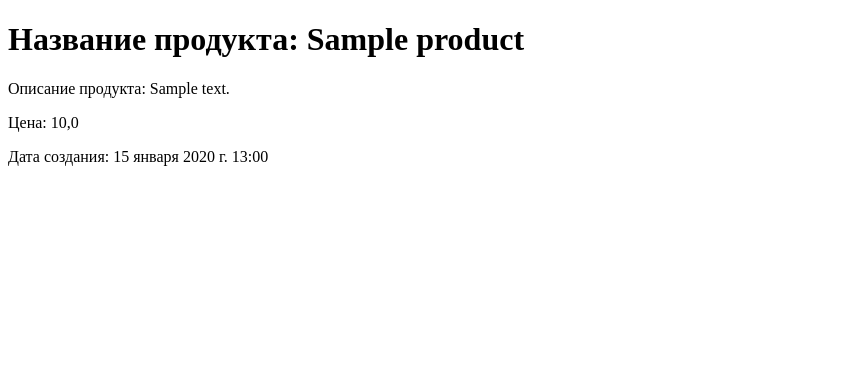
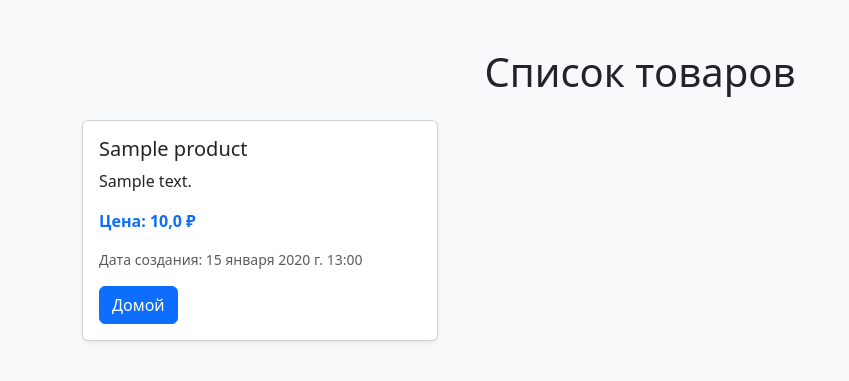
Before and after one commit to KimuraTomioko/BookStore, a Django app: page /shop/product/all/ in a window 1280 px wide. Shown: the top 381 px of the page, without its empty margins (0-849 px from the left). Run offline with Django 5.2, Linux system fonts and the light colour scheme; tables that the repository leaves empty hold one stand-in row (values such as "Sample post").

Commit message:
initial commit

```diff
--- a/docker-compose.yml
+++ b/docker-compose.yml
@@ -1,4 +1,4 @@
-version: "3.11.4"
+version: "3.11"
 
 services:
   nginx:
--- a/shop/templates/shop/product/catalog.html
+++ b/shop/templates/shop/product/catalog.html
@@ -2,14 +2,29 @@
 <html lang="en">
 <head>
     <meta charset="UTF-8">
-    <title>Список товров</title>
+    <meta name="viewport" content="width=device-width, initial-scale=1">
+    <title>Список товаров</title>
+    <link href="https://cdn.jsdelivr.net/npm/bootstrap@5.3.0/dist/css/bootstrap.min.css" rel="stylesheet">
 </head>
-<body>
-    {% for product in product_list %}
-        <h1>Название продукта: {{ product.name }}</h1>
-        <p>Описание продукта: {{ product.description }}</p>
-        <p>Цена: {{ product.price }}</p>
-        <p>Дата создания: {{ product.create_date }}</p>
-    {% endfor %}
+<body class="bg-light">
+    <div class="container mt-5">
+        <h1 class="text-center mb-4">Список товаров</h1>
+        <div class="row">
+            {% for product in product_list %}
+                <div class="col-md-6 col-lg-4 mb-4">
+                    <div class="card shadow-sm h-100">
+                        <div class="card-body">
+                            <h5 class="card-title">{{ product.name }}</h5>
+                            <p class="card-text">{{ product.description }}</p>
+                            <p class="fw-bold text-primary">Цена: {{ product.price }} ₽</p>
+                            <p class="text-muted small">Дата создания: {{ product.create_date }}</p>
+                            <a href="{% url 'product_filter_page' %}" class="btn btn-primary">Домой</a>
+                        </div>
+                    </div>
+                </div>
+            {% endfor %}
+        </div>
+    </div>
+    <script src="https://cdn.jsdelivr.net/npm/bootstrap@5.3.0/dist/js/bootstrap.bundle.min.js"></script>
 </body>
 </html>
```
Also changed, not shown: 1 other file.
